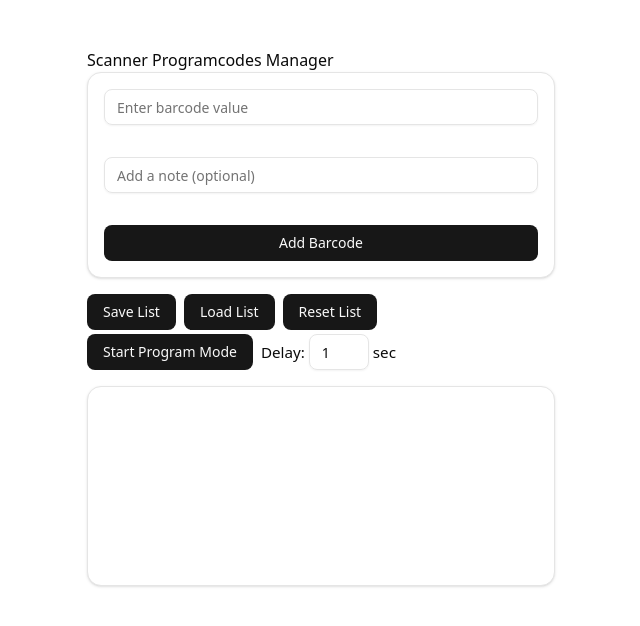
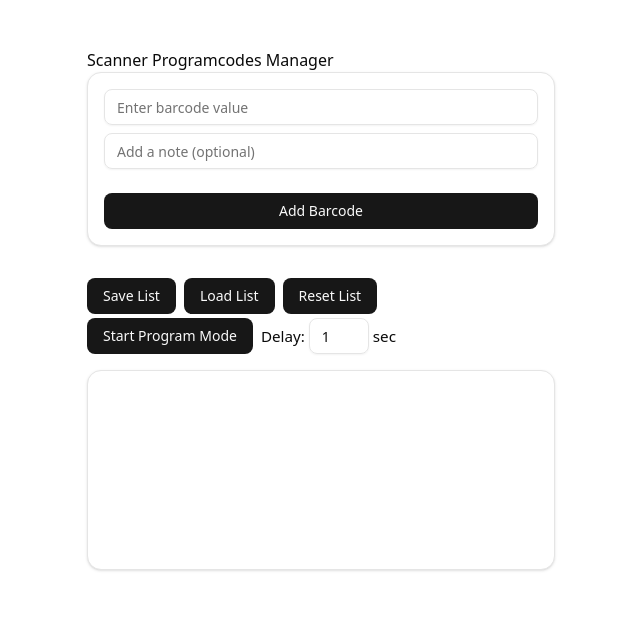
Before and after one commit to aheissenberger/scanner-programmer, a React (Vite) app: page / in a window 1280 px wide. Shown: the top 626 px of the page, without its empty margins (319-959 px from the left). Built offline with nearby package versions, Linux system fonts and the light colour scheme.

Commit message:
fix: optimize layout

```diff
--- a/src/App.tsx
+++ b/src/App.tsx
@@ -186,7 +186,7 @@ function App() {
   return (
     <div style={{ maxWidth: 500, margin: '2rem auto', padding: '1rem' }}>
       <h2>Scanner Programcodes Manager</h2>
-      <Card style={{ marginBottom: '1rem', padding: '1rem' }}>
+      <Card style={{ marginBottom: '2rem', padding: '1rem', gap:8 }}>
         <Input
           placeholder="Enter barcode value"
           value={input}
@@ -199,9 +199,9 @@ function App() {
           placeholder="Add a note (optional)"
           value={noteInput}
           onChange={(e: React.ChangeEvent<HTMLInputElement>) => setNoteInput(e.target.value)}
-          style={{ marginTop: 8 }}
+
         />
-        <Button style={{ marginTop: 8 }} onClick={handleAdd}>Add Barcode</Button>
+        <Button style={{ marginTop: 16 }} onClick={handleAdd}>Add Barcode</Button>
       </Card>
       <div style={{ display: 'flex', flexWrap: 'wrap', gap: 8, marginTop: 16, alignItems: 'center' }}>
         <Button onClick={handleSave}>Save List</Button>
```
